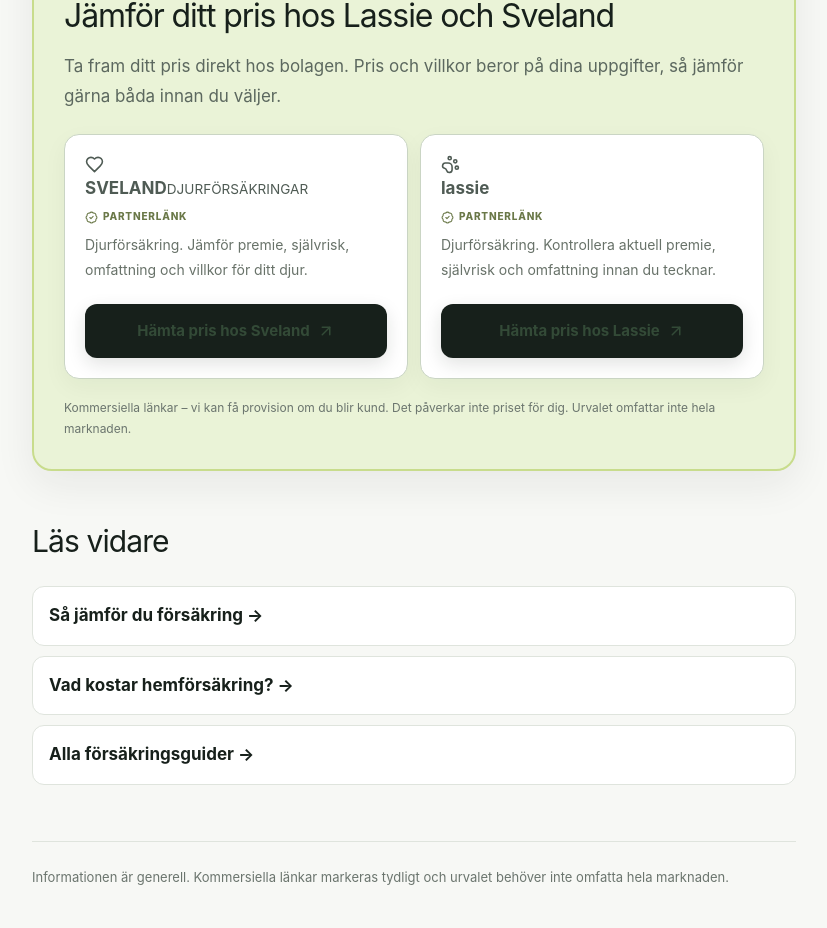
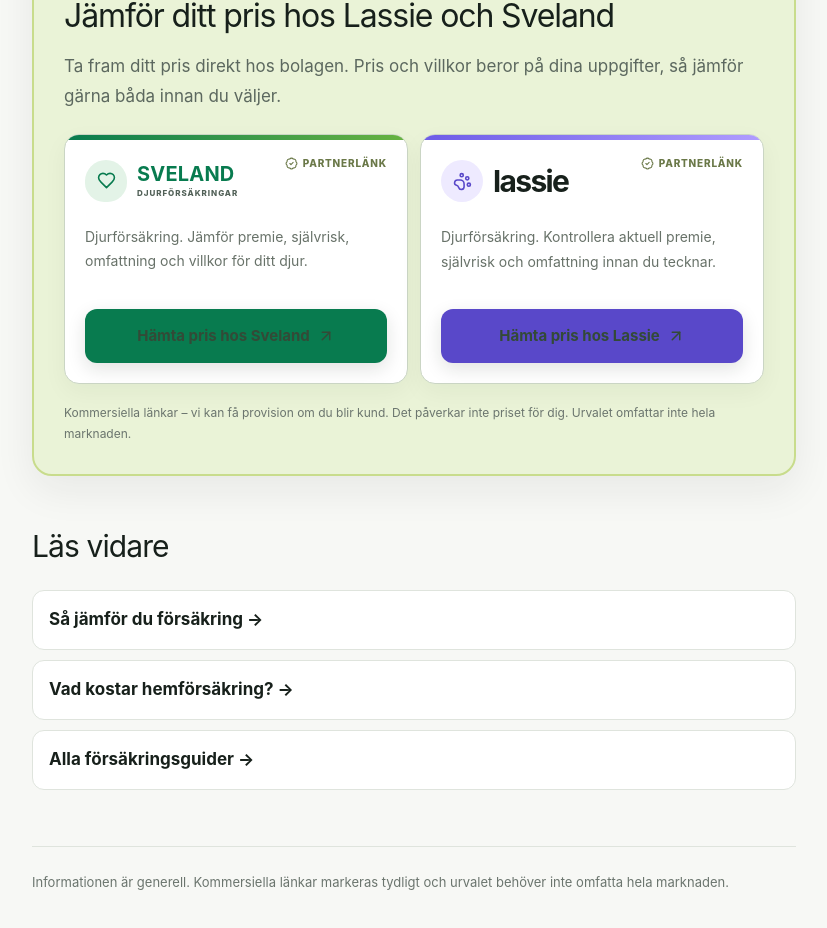
Before and after one commit to arvidlandin-cpu/sankkostnaden, a Next.js app: page /forsakring/djurforsakring in a window 1280 px wide. Shown: the part 2012-2940 px from the top of the page, without its empty margins (226-1053 px from the left). Built offline with nearby package versions, Linux system fonts and the light colour scheme.

Commit message:
Add lively branded styling for partner cards

```diff
--- a/styles/global.css
+++ b/styles/global.css
@@ -619,3 +619,25 @@ footer .brand {
 .gatewayPartners a{display:inline-flex;align-items:center;gap:4px;padding:8px 10px;border-radius:9px;background:#ffffff10;color:#fff!important;text-decoration:none;font-size:12px;font-weight:800}
 .gatewayFine{margin:13px 0 0;font-size:10px;color:#93a097}
 @media(max-width:600px){.decisionGateway{margin-left:-10px;margin-right:-10px;padding:21px 16px;border-radius:20px}.gatewayHead h2{font-size:27px!important}.gatewayPaths{grid-template-columns:1fr}.gatewayRead{grid-column:auto}.gatewayPath{padding:15px}.gatewayPath p{font-size:11px}}
+
+
+/* Livelier partner brand cards */
+.partnerCardBrand{position:relative;overflow:hidden;min-height:250px;transition:transform .18s ease,box-shadow .18s ease}
+.partnerCardBrand:hover{transform:translateY(-3px);box-shadow:0 16px 36px #17201b18}
+.partnerCardBrand:before{content:"";position:absolute;inset:0 0 auto;height:5px;background:#dff46a}
+.partnerCardBrand.isLassie:before{background:linear-gradient(90deg,#6d5ce7,#b09cff)}
+.partnerCardBrand.isSveland:before{background:linear-gradient(90deg,#087b4f,#68b342)}
+.partnerCardTop{display:flex;align-items:flex-start;justify-content:space-between;gap:12px;margin-bottom:18px}
+.partnerLogo{min-height:52px;display:flex;align-items:center;gap:10px;color:#17201b}
+.partnerLogo b{font-size:25px;letter-spacing:-.035em}
+.partnerLogoLassie b{font-size:30px;letter-spacing:-.055em}
+.logoPaw{width:42px;height:42px;border-radius:50%;display:grid;place-items:center;background:#eeeaff;color:#5948c9}
+.partnerLogoSveland .logoHeart{width:42px;height:42px;border-radius:50% 50% 46% 46%;display:grid;place-items:center;background:#e3f3e7;color:#087b4f}
+.partnerLogoSveland>span:last-child{display:grid;line-height:1}
+.partnerLogoSveland b{font-size:20px;letter-spacing:.01em;color:#087b4f}
+.partnerLogoSveland small{font-size:8px;letter-spacing:.12em;font-weight:850;color:#526158;margin-top:5px}
+.partnerCardBrand .partnerButton{margin-top:6px}
+.partnerCardBrand.isLassie .partnerButton{background:#5948c9}
+.partnerCardBrand.isSveland .partnerButton{background:#087b4f}
+.partnerCardBrand .commercialTag{white-space:nowrap}
+@media(max-width:520px){.partnerCardTop{align-items:center}.partnerCardBrand{min-height:230px}.partnerLogo b{font-size:23px}.partnerLogoLassie b{font-size:28px}.partnerCardBrand .commercialTag{font-size:8px}}
```
